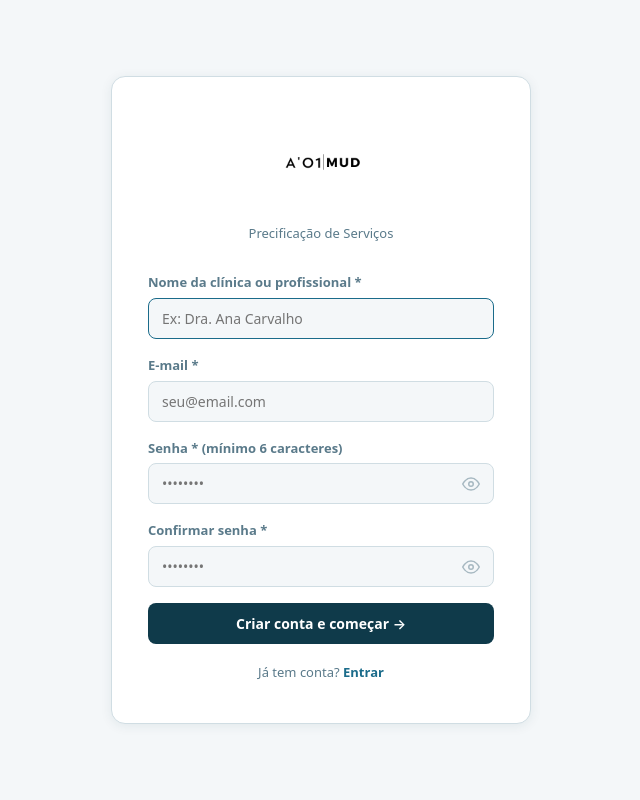
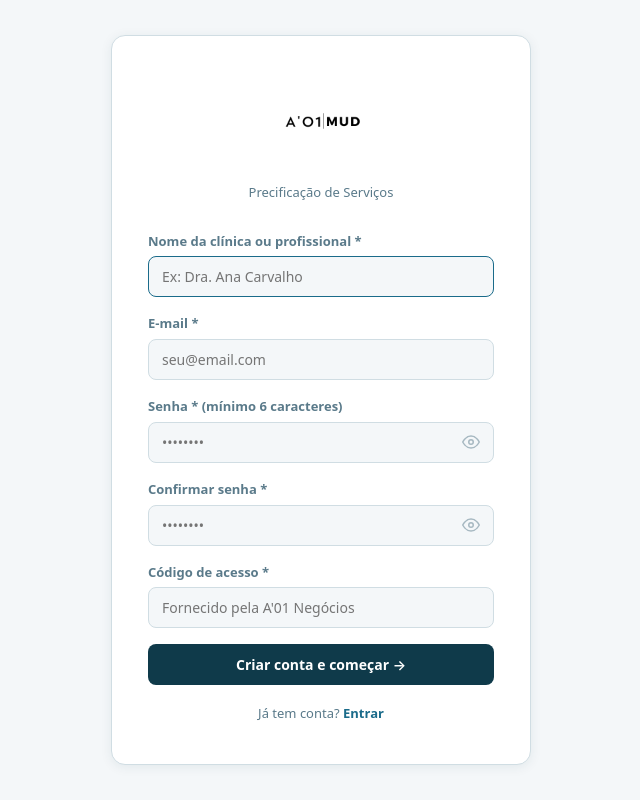
Before and after one commit to jusobradiel/a01-precificacao, a Flask app: page /registro in a window 1280 px wide. Shown: the whole page, without its empty margins (319-959 px from the left). Run offline with Flask 3, Linux system fonts and the light colour scheme.

Commit message:
Add: codigo_acesso on registro, excluir tenant on painel

```diff
--- a/app.py
+++ b/app.py
@@ -23,8 +23,9 @@ app.config["SQLALCHEMY_DATABASE_URI"] = db_url
 app.config["SQLALCHEMY_TRACK_MODIFICATIONS"] = False
 app.config["MAX_CONTENT_LENGTH"] = 2 * 1024 * 1024
 
-MAIL_USERNAME = os.environ.get("MAIL_USERNAME", "a01affonso@gmail.com")
-MAIL_PASSWORD = os.environ.get("MAIL_PASSWORD", "")
+MAIL_USERNAME   = os.environ.get("MAIL_USERNAME", "a01affonso@gmail.com")
+MAIL_PASSWORD   = os.environ.get("MAIL_PASSWORD", "")
+CODIGO_ACESSO   = os.environ.get("CODIGO_ACESSO", "")
 
 db = SQLAlchemy(app)
 
@@ -252,6 +253,10 @@ def registro():
         senha = request.form.get("senha", "")
         conf  = request.form.get("confirmar_senha", "")
 
+        codigo = request.form.get("codigo_acesso", "").strip()
+        if not CODIGO_ACESSO or codigo != CODIGO_ACESSO:
+            flash("Código de acesso inválido.", "error")
+            return render_template("registro.html")
         if not nome or not email or not senha:
             flash("Preencha todos os campos obrigatórios.", "error")
             return render_template("registro.html")
@@ -444,6 +449,21 @@ def desativar_tenant(tid):
         t.status = "inativo"
         db.session.commit()
         flash(f"{t.nome_negocio} desativado.", "warning")
+    return redirect(url_for("painel_a01"))
+
+@app.route("/painel-a01/excluir/<int:tid>", methods=["POST"])
+@login_required
+@super_admin_required
+def excluir_tenant(tid):
+    t = db.session.get(Tenant, tid)
+    if t:
+        Usuario.query.filter_by(tenant_id=tid).delete()
+        Configuracao.query.filter_by(tenant_id=tid).delete()
+        Insumo.query.filter_by(tenant_id=tid).delete()
+        Protocolo.query.filter_by(tenant_id=tid).delete()
+        db.session.delete(t)
+        db.session.commit()
+        flash(f"Conta excluída.", "success")
     return redirect(url_for("painel_a01"))
 
 # ── Dashboard ─────────────────────────────────────────────────────────────────
--- a/templates/painel_a01.html
+++ b/templates/painel_a01.html
@@ -57,6 +57,11 @@
                 <button type="submit" class="btn-perigo" style="font-size:12px;padding:5px 12px">✕ Desativar</button>
               </form>
               {% endif %}
+              <form method="POST" action="{{ url_for('excluir_tenant', tid=t.id) }}" style="margin:0"
+                    onsubmit="return confirm('Excluir PERMANENTEMENTE {{ t.nome_negocio }}? Todos os dados serão apagados.')">
+                <input type="hidden" name="_csrf_token" value="{{ csrf_token() }}">
+                <button type="submit" class="btn-perigo" style="font-size:12px;padding:5px 12px;opacity:0.7">🗑 Excluir</button>
+              </form>
             </div>
           </td>
         </tr>
--- a/templates/registro.html
+++ b/templates/registro.html
@@ -46,6 +46,10 @@
           </button>
         </div>
       </div>
+      <div class="campo">
+        <label>Código de acesso *</label>
+        <input type="text" name="codigo_acesso" placeholder="Fornecido pela A'01 Negócios" required autocomplete="off">
+      </div>
       <button type="submit" class="btn-primario full">Criar conta e começar →</button>
     </form>
 
```
